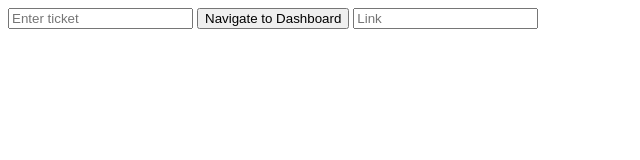
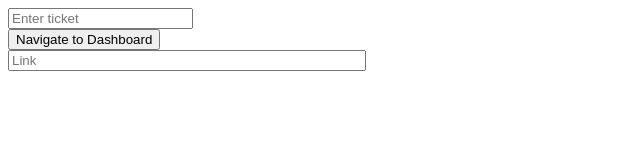
Before and after one commit to ofer987/jumbo, a browser extension: page main.html in a window 1280 px wide. Shown: the whole page, without its empty margins (0-640 px from the left). Drawn offline with Linux system fonts and the light colour scheme.

Commit message:
Widen the modal

```diff
--- a/main.css
+++ b/main.css
@@ -1,6 +1,10 @@
 body {
   padding: 8px;
   margin: 0;
+}
+
+#link {
+  width: 350px;
 }
 
 .hidden {
--- a/main.html
+++ b/main.html
@@ -6,8 +6,8 @@
   <body>
     <div id="errors" class="displayed"></div>
     <div id="menu" class="displayed">
-        <input id="ticket" type="text" placeholder="Enter ticket" tabindex="1">
-        <input id="search" type="submit" value="Navigate to Dashboard" tabindex="2" />
+        <input id="ticket" type="text" placeholder="Enter ticket" tabindex="1"> <br>
+        <input id="search" type="submit" value="Navigate to Dashboard" tabindex="2" /> <br>
 
         <input id="link" type="text" placeholder="Link" tabindex="3" />
     </div>
```
